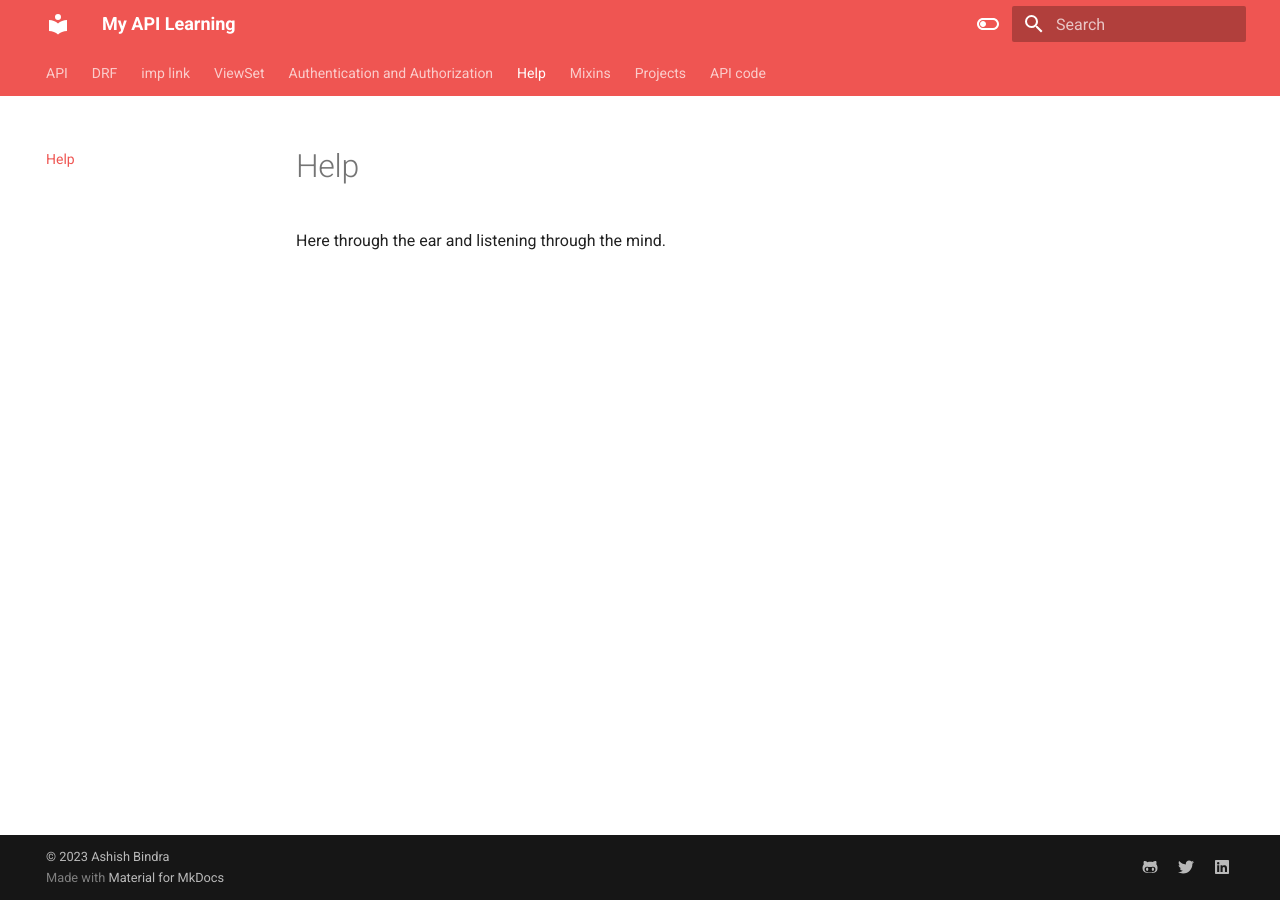
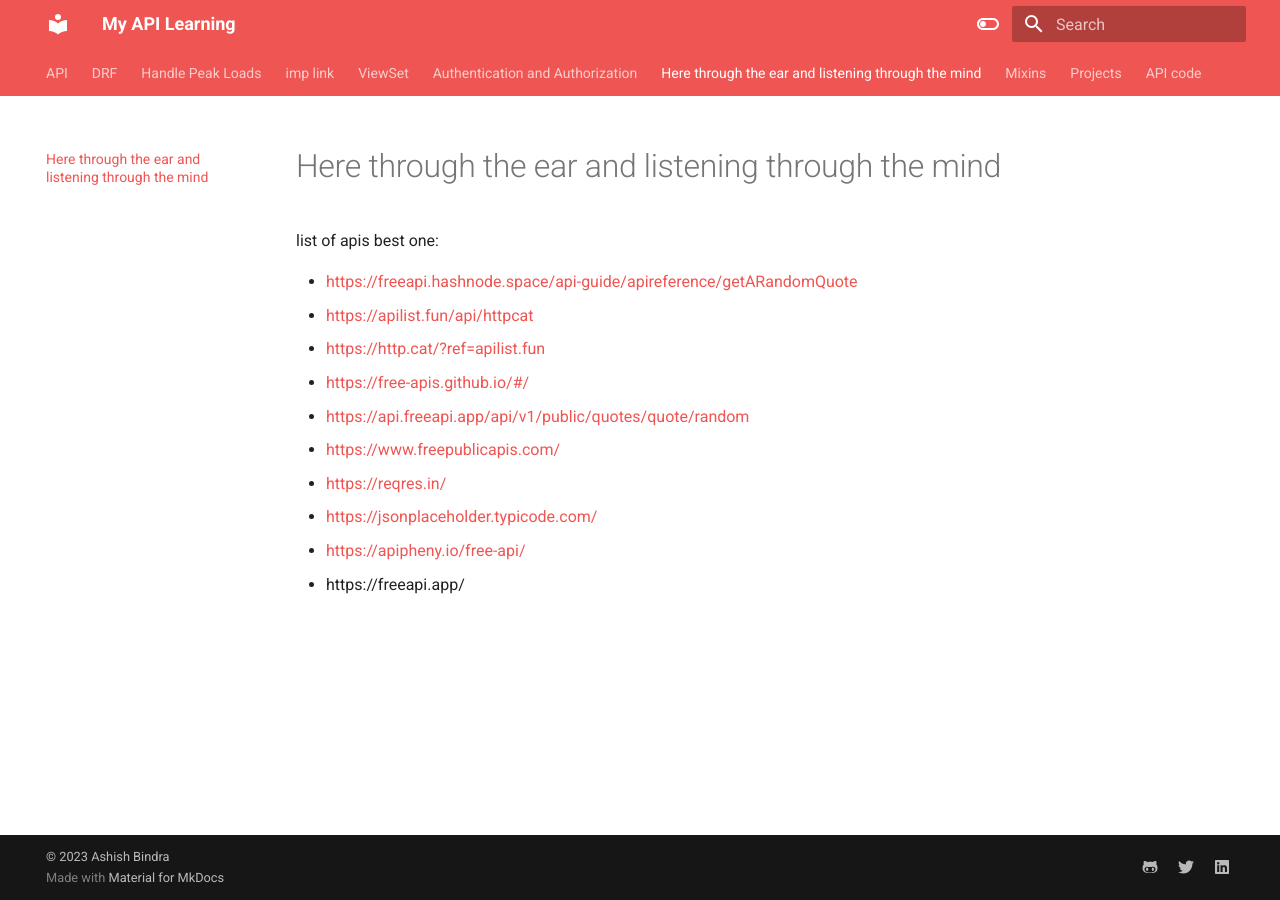
Before and after one commit to ashish-bindra/learn_api, an MkDocs documentation site: the page built from docs/help.md, in a window 1280 px wide. Built offline with MkDocs 1.6.1 and Material for MkDocs 9.7.7, drawn with Linux system fonts in a browser that asks for light colours.

```diff
--- a/docs/help.md
+++ b/docs/help.md
@@ -1 +1,15 @@
-Here through the ear and listening through the mind.
+# Here through the ear and listening through the mind
+
+list of apis
+best one:
+
+- <https://freeapi.hashnode.space/api-guide/apireference/getARandomQuote>
+- <https://apilist.fun/api/httpcat>
+- <https://http.cat/?ref=apilist.fun>
+- <https://free-apis.github.io/#/>
+- <https://api.freeapi.app/api/v1/public/quotes/quote/random>
+- <https://www.freepublicapis.com/>
+- <https://reqres.in/>
+- <https://jsonplaceholder.typicode.com/>
+- <https://apipheny.io/free-api/>
+- https://freeapi.app/
```
Also changed, not shown: ReadMe.md (+16 -9 lines), docs/API_route.md (added, +34 -0 lines), docs/about.md (+2 -1 lines), docs/apiview.md (+1 -3 lines), logging.md (added, +25 -0 lines).
